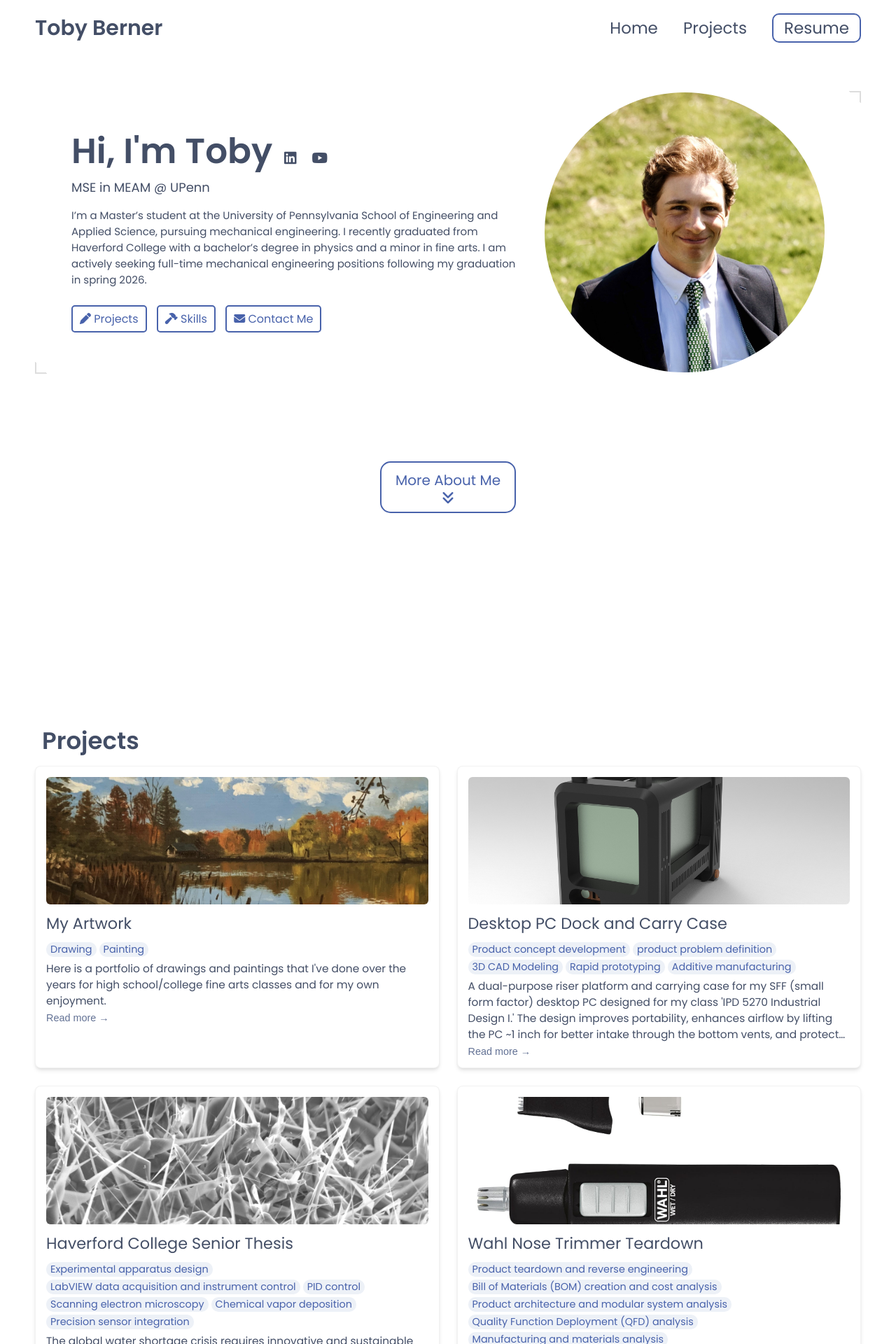
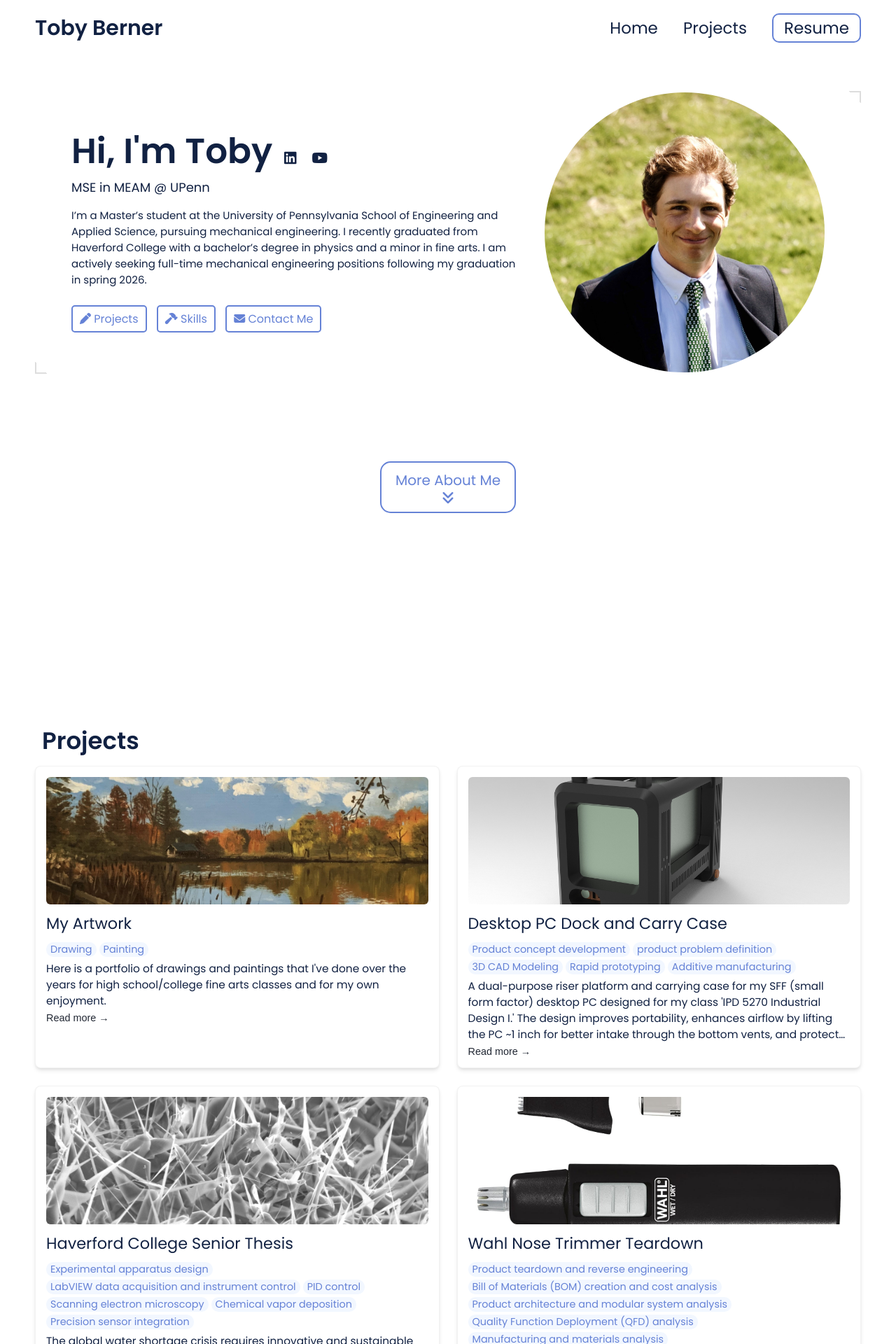
Before and after one commit to tdberner/tdberner.github.io, a Jekyll site: the page built from index.html, in a window 1280 px wide. Shown: the top 1920 px of the page at 70% size. Built offline with Jekyll 4.4.1, drawn with Linux system fonts in a browser that asks for light colours.

Commit message:
Update _config.yml

```diff
--- a/_config.yml
+++ b/_config.yml
@@ -80,12 +80,12 @@ formspree-key:   https://formspree.io/f/mgonklqz
 
 # Active theme (Updatethis to switch themes). Make sure to keep the indentation the samne.
 colors:
-  text: "#434e66"
+  text: "#112142"
   border: "#ddd"
-  link: "#4862ab"
-  highlight: "#627194"
+  link: "#6582d6"
+  highlight: "#212733"
   background: "#ffffff"
-  light_background: "#edf1f7"
+  light_background: "#f2f7ff"
 
 # A few examples.
 basic theme:
```
